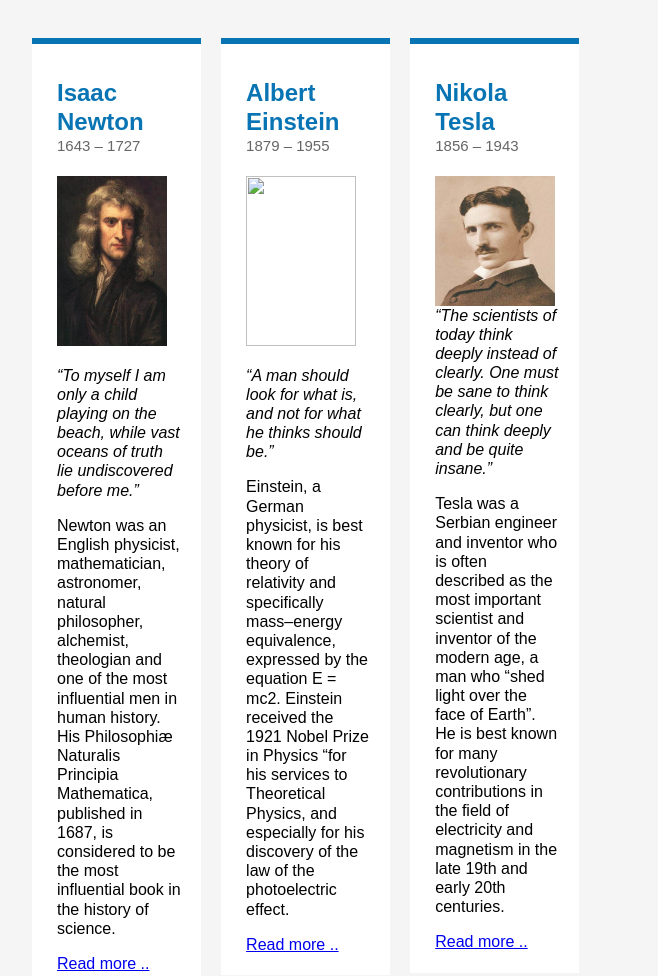
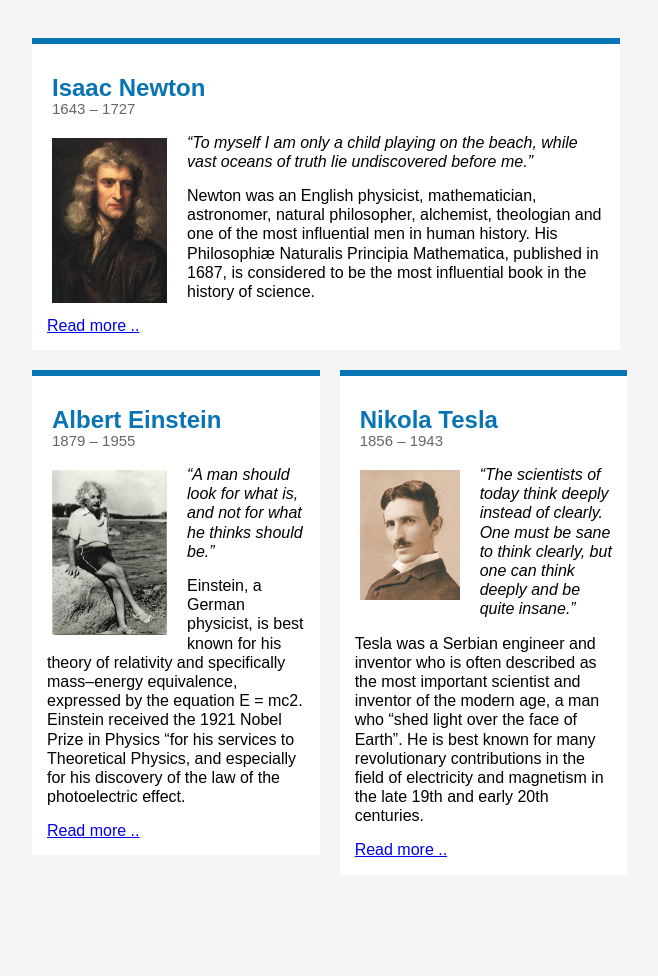
Before and after one commit to dovilelip/ca-frontend-nd, a plain HTML site: page 7 paskaita/Float task1/index.html in a window 1280 px wide. Shown: the whole page, without its empty margins (6-664 px from the left). After the commit the page ends 885 px from the top, so only its background shows below. Drawn offline with Linux system fonts and the light colour scheme; files that its build step writes are made by us from their sources; a web font is replaced by a local one.

Commit message:
7 paskaita ND korekcijos

```diff
--- a/7 paskaita/Float task1/index.html
+++ b/7 paskaita/Float task1/index.html
@@ -12,7 +12,7 @@
         <h1>Isaac Newton</h1>
         <div class="laikotarpis">1643 – 1727</div>
         <div>
-          <img class= "Newton" src="\resources\images\Isaac-Newton.jpg">
+          <img class= "Newton" src="images\Isaac-Newton.jpg">
             <p class= "citata">“To myself I am only a child playing on the beach, while vast oceans of truth lie undiscovered before me.”</p>
             <p>Newton was an English physicist, mathematician, astronomer, natural philosopher, alchemist, theologian and one of the most influential men in human history. His Philosophiæ Naturalis Principia Mathematica, published in 1687, is considered to be the most influential book in the history of science.</p>
             <p><a href="https://en.wikipedia.org/wiki/Isaac_Newton">Read more ..</a></p>
@@ -22,7 +22,7 @@
         <h1>Albert Einstein</h1>
          <div class="laikotarpis">1879 – 1955</div>
           <div>
-            <img class= "Einstein" src="\resources\images\Albert-Einstein.jpg.jpg">
+            <img class= "Einstein" src="images\Albert-Einstein.jpg">
               <p class= "citata">“A man should look for what is, and not for what he thinks should be.”</p>
               <p>Einstein, a German physicist, is best known for his theory of relativity and specifically mass–energy equivalence, expressed by the equation E = mc2. Einstein received the 1921 Nobel Prize in Physics “for his services to Theoretical Physics, and especially for his discovery of the law of the photoelectric effect.</p>
               <p><a href="https://en.wikipedia.org/wiki/Albert_Einstein">Read more ..</a></p>
@@ -32,7 +32,7 @@
         <h1>Nikola Tesla</h1>
          <div class="laikotarpis">1856 – 1943</div>
           <div>
-           <img class= "Tesla" src="\resources\images\Nikola-Tesla.jpg">
+           <img class= "Tesla" src="images\Nikola-Tesla.jpg">
               <p class="citata">“The scientists of today think deeply instead of clearly. One must be sane to think clearly, but one can think deeply and be quite insane.” </p>
               <p>Tesla was a Serbian engineer and inventor who is often described as the most important scientist and inventor of the modern age, a man who “shed light over the face of Earth”. He is best known for many revolutionary contributions in the field of electricity and magnetism in the late 19th and early 20th centuries.</p>
               <p><a href="https://en.wikipedia.org/wiki/Nikola_Tesla">Read more ..</a></p>
--- a/7 paskaita/Float task1/style.css
+++ b/7 paskaita/Float task1/style.css
@@ -16,7 +16,7 @@ article {
 
 article > h1, img, p {
   margin-left: 20px;
-  margin-right: 15px;
+  margin-right: 20px;
   font-size: auto;
 
 }
@@ -25,6 +25,12 @@ div.laikotarpis {
   color: #666;
   font-size: 15px;
   margin-left: 20px;
+  margin-top: -3px;
+}
+
+p {
+  margin: 15px;
+
 }
 
 p.citata {
@@ -34,52 +40,48 @@ p.citata {
 article.container1 {
     border-top: 6px solid #0974b3;
     float: left;
-    width: 13%;
+    width: 48%;
     margin: 10px;
     line-height: 1.2;
-    display: inline-block;
-    padding: 5px;
 }
 
 article.container2 {
     border-top: 6px solid #0974b3;
     float: left;
-    width: 13%;
+    width: 23.5%;
     margin: 10px;
+    clear: both;
     line-height: 1.2;
-    padding: 5px;
 }
 
 article.container3 {
     border-top: 6px solid #0974b3;
     float: left;
-    width: 13%;
+    width: 23.5%;
     margin: 10px;
-    line-height: 1.2;
-    padding: 5px;
+  line-height: 1.2;
 }
 
 img.Newton {
-  width: 110px;
+  width: 115px;
   margin-top: 5px;
-  padding-bottom: 10px;
   margin-bottom: 10px;
-  height: 170px;
+  height: 165px;
   float: left;
 }
 
 img.Einstein {
-  width: 110px;
+  width: 115px;
   margin-top: 5px;
-  padding-bottom: 10px;
   margin-bottom: 10px;
-  height: 170px;
+  height: 165px;
   float: left;
 }
 
 img.Tesla {
-  width: 120px;
+  width: 100px;
   margin-top: 5px;
+  margin-bottom: 10px;
   height: 130px;
   float: left;
 }
--- a/7 paskaita/Float task2-/style.css
+++ /dev/null
@@ -1,87 +0,0 @@
-body {
-    font-family: 'News Cycle', sans-serif;
-    padding: 20px;
-    background-color: #f5f5f5;
-}
-
-h1 {
-  color: #0974b3;
-  padding-top: 10px;
-  margin-bottom: 0px;
-}
-
-article {
-  background: white;
-}
-
-article > h1, img, p {
-  margin-left: 20px;
-  margin-right: 20px;
-  font-size: auto;
-
-}
-
-div.laikotarpis {
-  color: #666;
-  font-size: 15px;
-  margin-left: 20px;
-  margin-top: -3px;
-}
-
-p {
-  margin: 15px;
-
-}
-
-p.citata {
-  font-style: italic;
-}
-
-article.container1 {
-    border-top: 6px solid #0974b3;
-    float: left;
-    width: 48%;
-    margin: 10px;
-    line-height: 1.2;
-}
-
-article.container2 {
-    border-top: 6px solid #0974b3;
-    float: left;
-    width: 23.5%;
-    margin: 10px;
-    clear: both;
-    line-height: 1.2;
-}
-
-article.container3 {
-    border-top: 6px solid #0974b3;
-    float: left;
-    width: 23.5%;
-    margin: 10px;
-  line-height: 1.2;
-}
-
-img.Newton {
-  width: 115px;
-  margin-top: 5px;
-  margin-bottom: 10px;
-  height: 165px;
-  float: left;
-}
-
-img.Einstein {
-  width: 115px;
-  margin-top: 5px;
-  margin-bottom: 10px;
-  height: 165px;
-  float: left;
-}
-
-img.Tesla {
-  width: 100px;
-  margin-top: 5px;
-  margin-bottom: 10px;
-  height: 130px;
-  float: left;
-}
--- /dev/null
+++ b/7 paskaita/Float task2/style.css
@@ -0,0 +1,97 @@
+body {
+    font-family: 'News Cycle', sans-serif;
+    padding: 20px;
+    background-color: #f5f5f5;
+}
+
+h1 {
+  color: #0974b3;
+  padding-top: 5px;
+  margin-bottom: 0px;
+}
+
+article {
+  background: white;
+  min-width: 280px;
+}
+
+article > h1, img, p {
+  margin-left: 20px;
+  margin-right: 10px;
+  font-size: auto;
+}
+
+a {
+  width: 100px;
+  padding: 10px 20px;
+  margin: 0 auto;
+  margin-bottom: 10px;
+  display: flex;
+  justify-content: center;
+  background-color: #0974b3;
+  border-radius: 15px 0;
+  text-decoration: none;
+  color: white;
+  cursor: pointer;
+}
+
+a:hover {
+  background-color: #07466b;
+  transition: 1.5s;
+}
+
+div.laikotarpis {
+  color: #666;
+  font-size: 15px;
+  margin-left: 20px;
+  padding-top: 5px;
+}
+
+p.citata {
+  font-style: italic;
+}
+
+p {
+  margin-top: 25px;
+}
+
+.container {
+  width: 280px;
+}
+
+article.container {
+  border-top: 6px solid gray;
+  float: left;
+  width: 14vw;
+  margin: 10px;
+  line-height: 1.2;
+  display: inline-block;
+  padding: 5px;
+}
+
+article.container:hover {
+    border-top: 6px solid #0974b3;
+    margin-top: -10px;
+    transition: 1.5s;
+}
+
+img {
+  width: 125px;
+  height: 160px;
+  float: left;
+  padding-bottom: 10px;
+  margin-right: 15px;
+}
+
+img.Einstein {
+  width: 115px;
+  padding-bottom: 20px;
+}
+
+img.Tesla {
+  width: 120px;
+  height: 140px;
+  float: left;
+  padding-bottom: 0px;
+  margin-bottom: 10px;
+}
```
Also changed, not shown: 7 paskaita/Float task2-/index.html (deleted, +0 -42 lines), 7 paskaita/Float task2/index.html (added, +44 -0 lines), 7 paskaita/Float task1/7.png (renamed from 7 paskaita/Float task2-/7.png), 7 paskaita/Float task1/images/Albert-Einstein.jpg (renamed from 7 paskaita/Float task1/resources/images/Albert-Einstein.jpg), 7 paskaita/Float task1/images/Isaac-Newton.jpg (renamed from 7 paskaita/Float task1/resources/images/Isaac-Newton.jpg), 7 paskaita/Float task1/images/Nikola-Tesla.jpg (renamed from 7 paskaita/Float task1/resources/images/Nikola-Tesla.jpg), 7 paskaita/Float task2-/resources/images/Albert-Einstein.jpg (deleted), 7 paskaita/Float task2-/resources/images/Isaac-Newton.jpg (deleted), 7 paskaita/Float task2-/resources/images/Nikola-Tesla.jpg (deleted), 7 paskaita/Float task2-/resources/images/zoom.png (deleted), 7 paskaita/Float task2/images/Albert-Einstein.jpg (renamed from 7 paskaita/Float task2-/images/Albert-Einstein.jpg), 7 paskaita/Float task2/images/Isaac-Newton.jpg (renamed from 7 paskaita/Float task2-/images/Isaac-Newton.jpg), 7 paskaita/Float task2/images/Nikola-Tesla.jpg (renamed from 7 paskaita/Float task2-/images/Nikola-Tesla.jpg), 2 other files.
